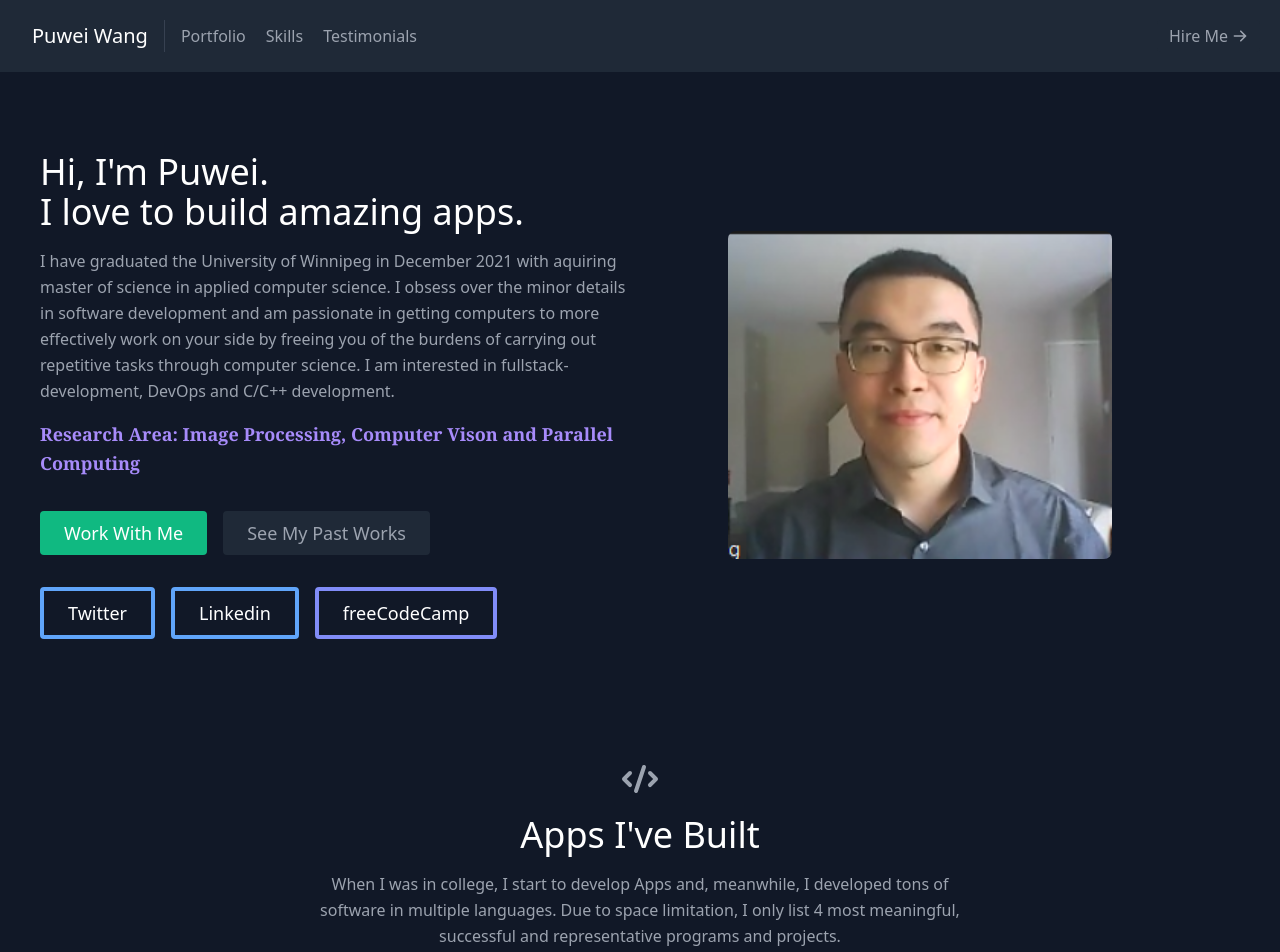
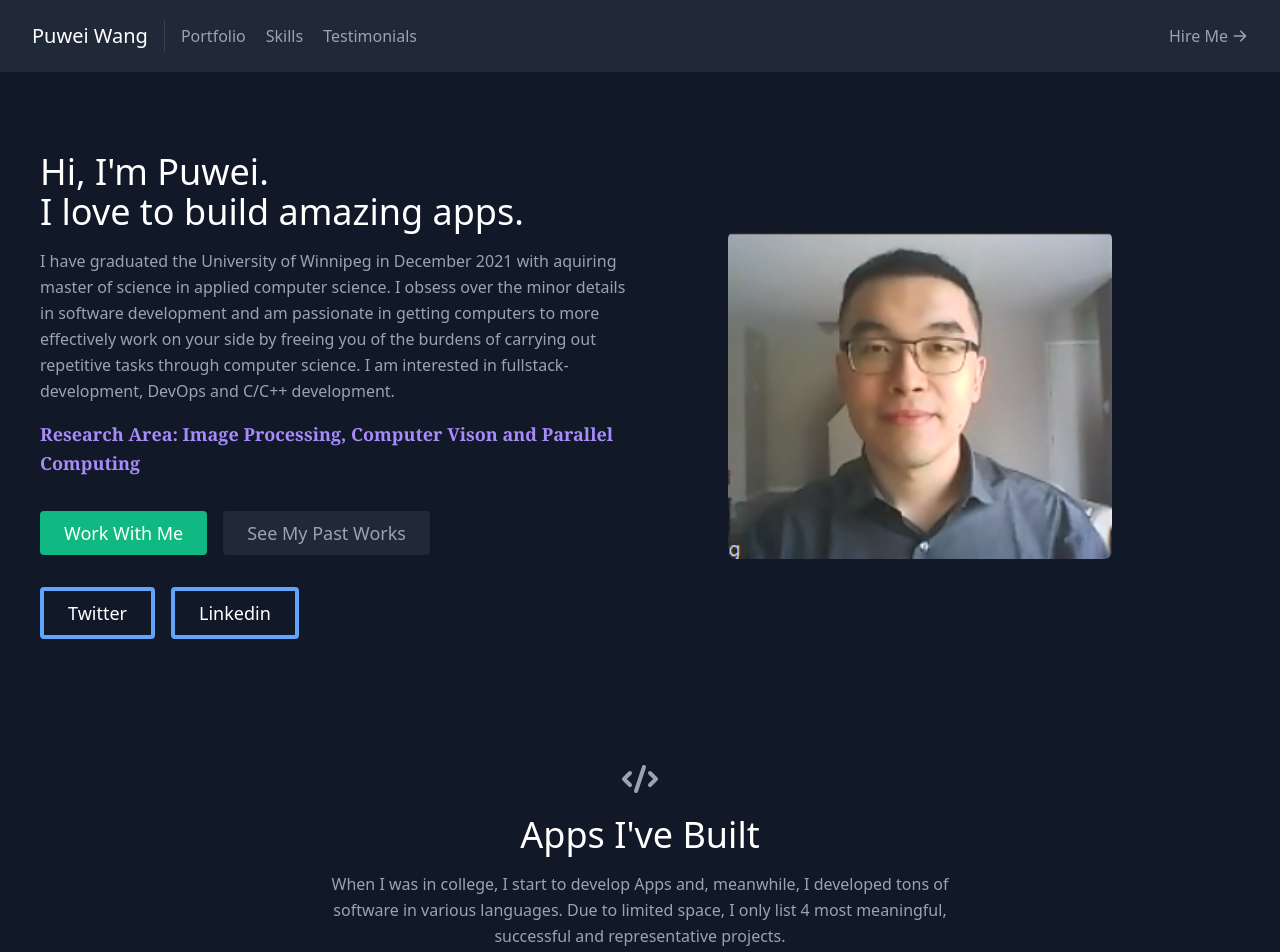
Before and after one commit to wangpw321/Portfolio-website, a React (Create React App) app: page / in a window 1280 px wide. Shown: the top 952 px of the page. Built offline with nearby package versions, Linux system fonts and the light colour scheme.

Commit message:
20220107

```diff
--- a/src/components/About.js
+++ b/src/components/About.js
@@ -36,9 +36,6 @@ export default function About() {
             <a
               href="https://www.linkedin.com/in/puwei-wang"
               className="ml-4 inline-flex text-white bg-blue-1000 border-blue-400 border-4 py-2 px-6 focus:outline-none hover:bg-blue-400 hover:text-white rounded text-lg" >Linkedin</a>
-            <a
-              href="https://www.freecodecamp.org/hackerpawen"
-              className="ml-4 inline-flex text-white bg-blue-1000 border-indigo-400 border-4 py-2 px-6 focus:outline-none hover:bg-indigo-400 hover:text-white rounded text-lg">freeCodeCamp</a>
           </div>
         </div>
         <div className="lg:max-w-lg md:w-1/2 w-5/6">
--- a/src/components/Projects.js
+++ b/src/components/Projects.js
@@ -14,7 +14,7 @@ export default function Projects() {
             Apps I've Built
           </h1>
           <p className="lg:w-2/3 mx-auto leading-relaxed text-base">
-            When I was in college, I start to develop Apps and, meanwhile, I developed tons of software in multiple languages. Due to space limitation,  I only list 4 most meaningful, successful and representative programs and projects.
+            When I was in college, I start to develop Apps and, meanwhile, I developed tons of software in various languages. Due to limited space,  I only list 4 most meaningful, successful and representative projects.
           </p>
         </div>
         <div className="flex flex-wrap -m-4">
```
